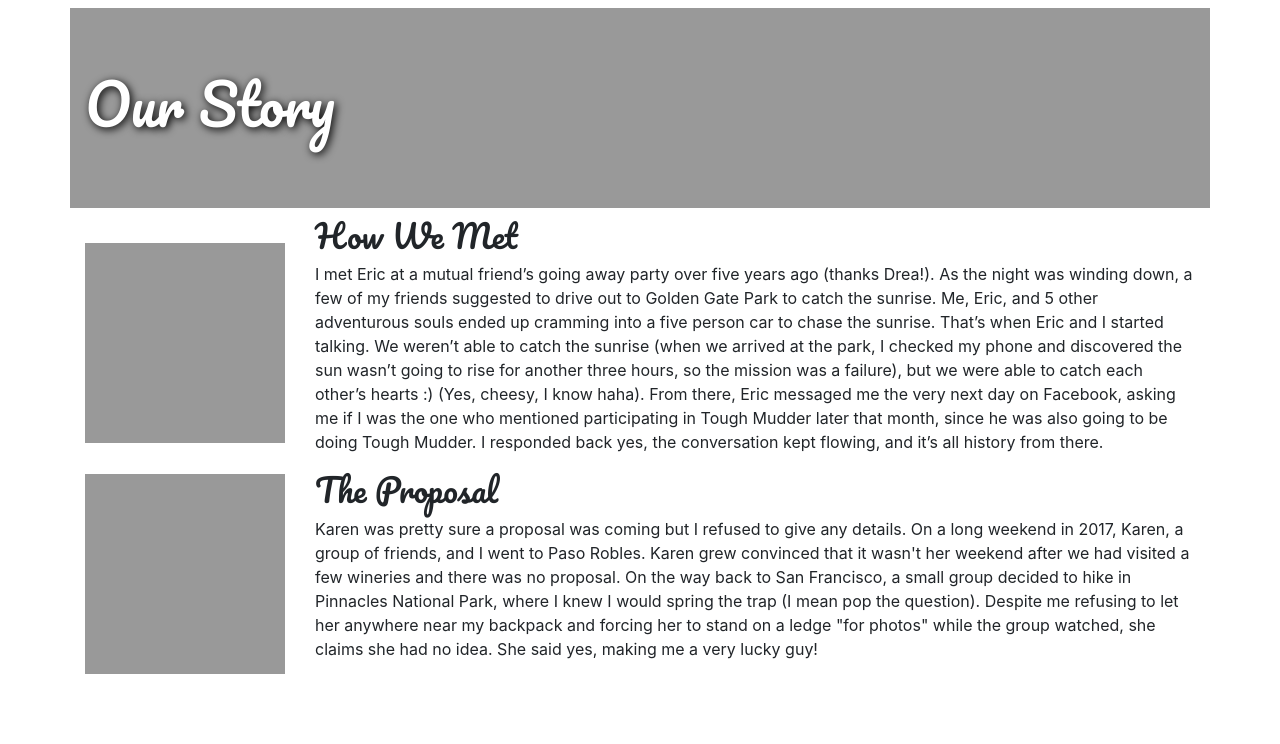
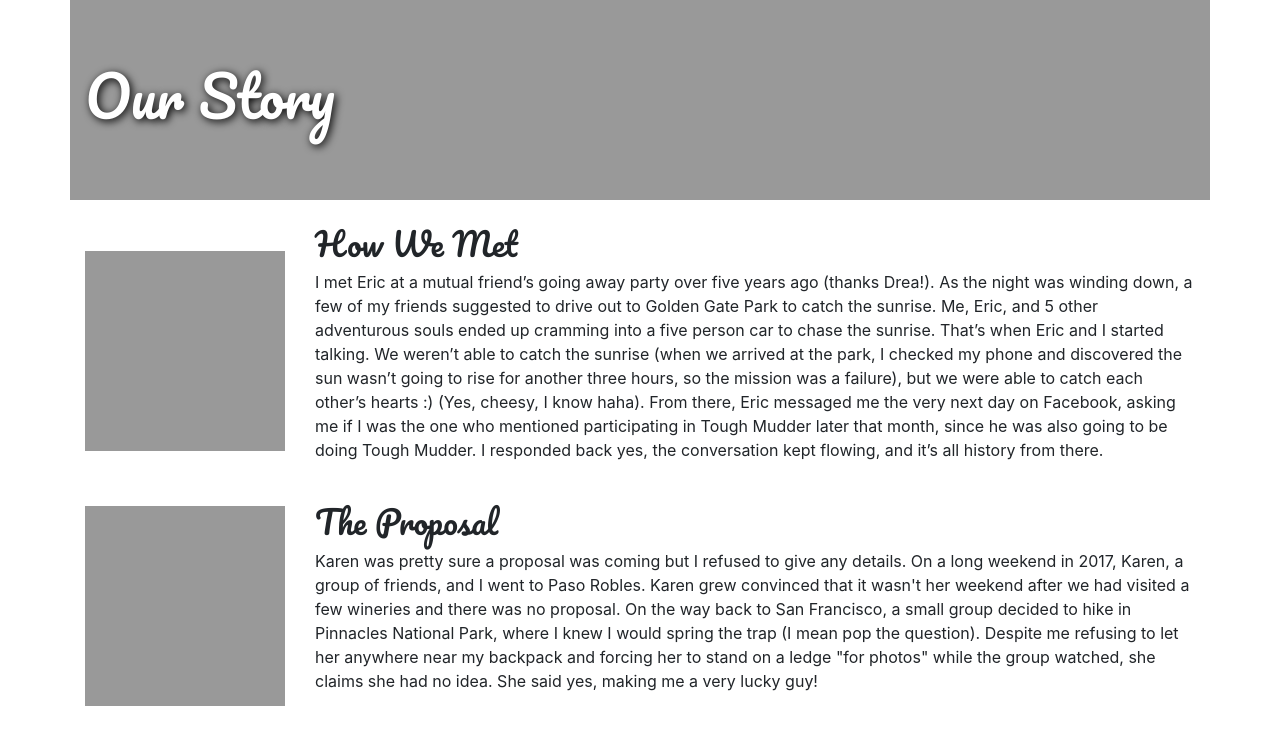
Before and after one commit to gkskillz/karenanderic, a Python web app: template web/app/template/home.html in a window 1280 px wide. Shown: the part 56-800 px from the top of the page. Run offline with Jinja, Linux system fonts and the light colour scheme; the template is opened without the code that fills it, so the values that code supplies are empty; some libraries are stand-ins or nearby versions.

Commit message:
Change spacing for banner

```diff
--- a/web/app/template/event.html
+++ b/web/app/template/event.html
@@ -4,12 +4,12 @@
 
 {% block content %}
   {% if is_ca %}
-  <div class="row my-2">
+  <div class="row">
     <div class="col banner" style="background-image: url('/static/images/event_banner.jpg');">
       <h1 class="display-4 text-white">Event Details</h1>
     </div>
   </div>
-  <div class="row">
+  <div class="row my-4">
     {% if is_ca_tea %}
     <div class="col-sm text-center">
       <h2>Tea Ceremony</h2>
--- a/web/app/template/home.html
+++ b/web/app/template/home.html
@@ -3,12 +3,12 @@
 {% block navbar %}{% include "common/navbar.html" %}{% endblock %}
 
 {% block content %}
-<div class="row my-2">
+<div class="row">
   <div class="col banner placeholder">
     <h1 class="display-4 text-white">Our Story</h1>
   </div>
 </div>
-<div class="row align-items-center">
+<div class="row align-items-center my-4">
   <div class="col col-md-auto d-flex justify-content-center">
     <div class="thumbnail placeholder"></div>
   </div>
@@ -31,7 +31,7 @@
     </p>
   </div>
 </div>
-<div class="row align-items-center">
+<div class="row align-items-center my-4">
   <div class="col col-md-auto d-flex justify-content-center">
     <div class="thumbnail placeholder"></div>
   </div>
--- a/web/app/template/rsvp.html
+++ b/web/app/template/rsvp.html
@@ -3,7 +3,7 @@
 {% block navbar %}{% include "common/navbar.html" %}{% endblock %}
 
 {% block content %}
-<div class="row my-2">
+<div class="row">
   <div class="col banner placeholder">
     <h1 class="display-4 text-white">RSVP</h1>
   </div>
```
